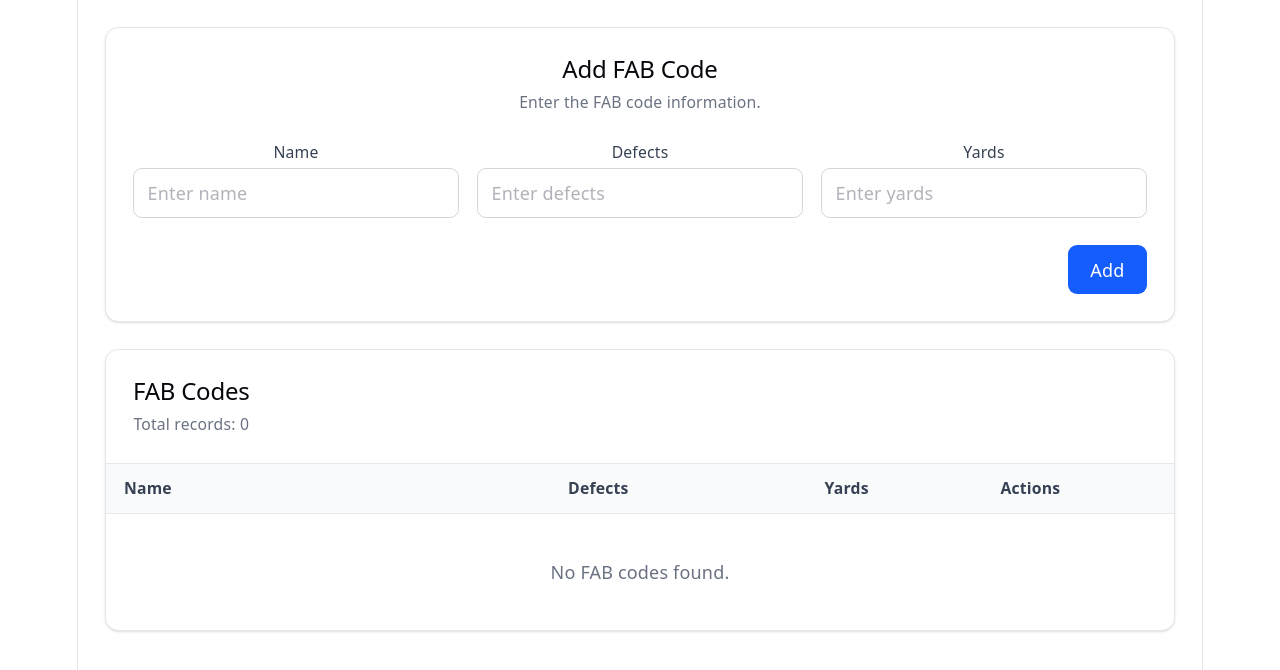
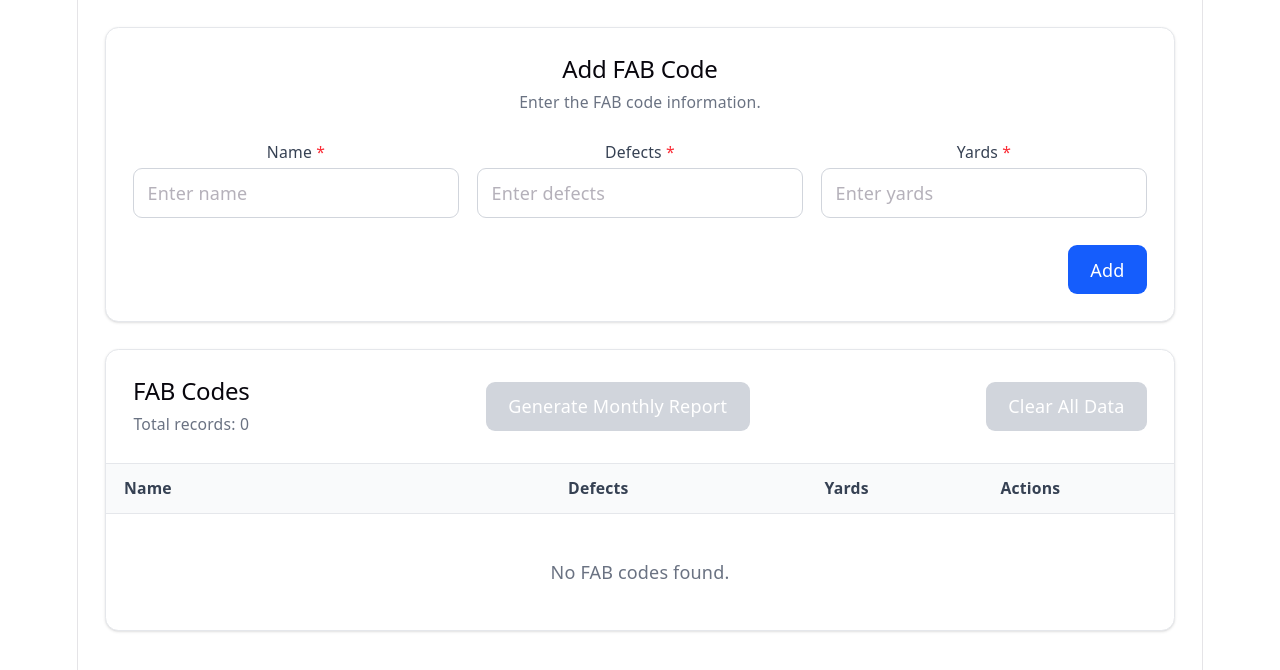
Before and after one commit to jerichojames1k/monthly-fabric-report, a React (Vite) app: page / in a window 1280 px wide. Shown: the top 670 px of the page. Built offline with nearby package versions, Linux system fonts and the light colour scheme.

Commit message:
add monthly report table

```diff
--- a/src/components/fabricCode.tsx
+++ b/src/components/fabricCode.tsx
@@ -21,8 +21,18 @@ const initialForm: FormData = {
 };
 
 export default function FabCodeManager() {
-  const { fabCodes, addFabCode, updateFabCode, removeFabCode } =
-    useFabCodeStore();
+  const {
+    fabCodes,
+    addFabCode,
+    updateFabCode,
+    removeFabCode,
+
+    monthlyReport,
+    showMonthlyReport,
+    generateMonthlyReport,
+    hideMonthlyReport,
+    clearAllData,
+  } = useFabCodeStore();
 
   const [form, setForm] = useState<FormData>(initialForm);
 
@@ -37,12 +47,14 @@ export default function FabCodeManager() {
   const handleChange = (e: React.ChangeEvent<HTMLInputElement>) => {
     const { name, value } = e.target;
 
+    // Do NOT hide monthly report here.
+    // Typing in the form will keep the report open.
+
     setForm((prev) => ({
       ...prev,
-      [name]: value,
+      [name]: name === "name" ? value.toUpperCase() : value,
     }));
 
-    // Remove error for this field
     setErrors((prev) => ({
       ...prev,
       [name]: undefined,
@@ -94,15 +106,17 @@ export default function FabCodeManager() {
       yards: Number(form.yards),
     };
 
-    // Edit
     if (editingId) {
+      // Update existing data
       updateFabCode(editingId, data);
+    } else {
+      // Add new data
+      addFabCode(data);
     }
 
-    // Create
-    else {
-      addFabCode(data);
-    }
+    // Close monthly report after
+    // successful Add / Update
+    hideMonthlyReport();
 
     resetForm();
   };
@@ -112,6 +126,10 @@ export default function FabCodeManager() {
   // --------------------------------
 
   const handleEdit = (fabCode: FabCode) => {
+    // Close monthly report
+    // immediately when Edit is clicked
+    hideMonthlyReport();
+
     setEditingId(fabCode.id);
 
     setForm({
@@ -143,7 +161,9 @@ export default function FabCodeManager() {
 
     removeFabCode(id);
 
-    // If currently editing this record
+    // Close monthly report after delete
+    hideMonthlyReport();
+
     if (editingId === id) {
       resetForm();
     }
@@ -159,8 +179,33 @@ export default function FabCodeManager() {
     setEditingId(null);
   };
 
+  // --------------------------------
+  // Generate monthly report
+  // --------------------------------
+
+  const handleGenerateMonthlyReport = () => {
+    generateMonthlyReport();
+  };
+  const handleClearAllData = () => {
+    const confirmed = window.confirm(
+      "Are you sure you want to clear ALL FAB code data?\n\nThis action cannot be undone.",
+    );
+
+    if (!confirmed) {
+      return;
+    }
+
+    clearAllData();
+
+    // Also reset the form
+    resetForm();
+  };
   return (
     <div className="w-full max-w-6xl mx-auto p-4 sm:p-6">
+      {/* ============================
+          FORM
+      ============================ */}
+
       <div className="bg-white border border-gray-200 rounded-xl shadow-sm p-4 sm:p-6">
         <div className="mb-6">
           <h2 className="text-xl sm:text-2xl font-bold text-gray-800">
@@ -175,7 +220,9 @@ export default function FabCodeManager() {
         </div>
 
         <form onSubmit={handleSubmit}>
-          {/* Inputs */}
+          {/* ============================
+              INPUTS
+          ============================ */}
 
           <div className="grid grid-cols-1 md:grid-cols-3 gap-4">
             {/* Name */}
@@ -185,7 +232,7 @@ export default function FabCodeManager() {
                 htmlFor="name"
                 className="block text-sm font-medium text-gray-700 mb-1"
               >
-                Name
+                Name <span className="text-red-500">*</span>
               </label>
 
               <input
@@ -216,7 +263,7 @@ export default function FabCodeManager() {
                 htmlFor="defects"
                 className="block text-sm font-medium text-gray-700 mb-1"
               >
-                Defects
+                Defects <span className="text-red-500">*</span>
               </label>
 
               <input
@@ -227,6 +274,11 @@ export default function FabCodeManager() {
                 value={form.defects}
                 onChange={handleChange}
                 placeholder="Enter defects"
+                onKeyDown={(e) => {
+                  if (["-", ".", "e", "E", "+"].includes(e.key)) {
+                    e.preventDefault();
+                  }
+                }}
                 className={`w-full rounded-lg border px-3 py-2.5
                   outline-none transition
                   ${
@@ -248,7 +300,7 @@ export default function FabCodeManager() {
                 htmlFor="yards"
                 className="block text-sm font-medium text-gray-700 mb-1"
               >
-                Yards
+                Yards <span className="text-red-500">*</span>
               </label>
 
               <input
@@ -260,6 +312,11 @@ export default function FabCodeManager() {
                 value={form.yards}
                 onChange={handleChange}
                 placeholder="Enter yards"
+                onKeyDown={(e) => {
+                  if (["-", "e", "E", "+"].includes(e.key)) {
+                    e.preventDefault();
+                  }
+                }}
                 className={`w-full rounded-lg border px-3 py-2.5
                   outline-none transition
                   ${
@@ -275,7 +332,9 @@ export default function FabCodeManager() {
             </div>
           </div>
 
-          {/* Buttons */}
+          {/* ============================
+              FORM BUTTONS
+          ============================ */}
 
           <div className="flex flex-col sm:flex-row justify-end gap-2 mt-6">
             {editingId && (
@@ -307,14 +366,12 @@ export default function FabCodeManager() {
       </div>
 
       {/* ============================
-          TABLE
+          FAB CODE TABLE
       ============================ */}
 
       <div className="mt-6 bg-white border border-gray-200 rounded-xl shadow-sm overflow-hidden">
-        {/* Table header */}
-
         <div className="p-4 sm:p-6 border-b border-gray-200">
-          <div className="flex flex-col sm:flex-row sm:items-center sm:justify-between gap-2">
+          <div className="flex flex-col sm:flex-row sm:items-center sm:justify-between gap-4">
             <div>
               <h2 className="text-xl font-bold text-gray-800">FAB Codes</h2>
 
@@ -322,14 +379,41 @@ export default function FabCodeManager() {
                 Total records: {fabCodes.length}
               </p>
             </div>
+
+            <button
+              type="button"
+              onClick={handleGenerateMonthlyReport}
+              disabled={fabCodes.length === 0}
+              className="w-full sm:w-auto px-5 py-2.5 rounded-lg
+                bg-blue-600
+                text-white
+                hover:bg-blue-700
+                disabled:bg-gray-300
+                disabled:cursor-not-allowed
+                transition"
+            >
+              Generate Monthly Report
+            </button>
+            <button
+              type="button"
+              onClick={handleClearAllData}
+              disabled={fabCodes.length === 0}
+              className="w-full sm:w-auto px-5 py-2.5 rounded-lg
+      bg-red-600
+      text-white
+      hover:bg-red-700
+      disabled:bg-gray-300
+      disabled:cursor-not-allowed
+      transition"
+            >
+              Clear All Data
+            </button>
           </div>
         </div>
 
-        {/* Responsive table */}
-
-        <div className="overflow-x-auto">
+        <div className="max-h-[500px] overflow-auto">
           <table className="w-full min-w-[650px]">
-            <thead className="bg-gray-50 border-b border-gray-200">
+            <thead className="sticky top-0 z-10 bg-gray-50 border-b border-gray-200">
               <tr>
                 <th className="px-4 py-3 text-left text-sm font-semibold text-gray-700">
                   Name
@@ -408,6 +492,112 @@ export default function FabCodeManager() {
           </table>
         </div>
       </div>
+
+      {/* ============================
+          MONTHLY REPORT
+      ============================ */}
+
+      {showMonthlyReport && (
+        <div className="mt-6 bg-white border border-gray-200 rounded-xl shadow-sm overflow-hidden">
+          {/* Report Header */}
+
+          <div className="p-4 sm:p-6 border-b border-gray-200">
+            <div className="flex flex-col sm:flex-row sm:items-center sm:justify-between gap-3">
+              <div>
+                <h2 className="text-xl sm:text-2xl font-bold text-gray-800">
+                  Monthly Report
+                </h2>
+
+                <p className="text-sm text-gray-500 mt-1">
+                  Total FAB codes: {monthlyReport.length}
+                </p>
+              </div>
+
+              <button
+                type="button"
+                onClick={hideMonthlyReport}
+                className="w-full sm:w-auto px-4 py-2 rounded-lg
+                  border border-gray-300
+                  text-gray-700
+                  hover:bg-gray-50
+                  transition"
+              >
+                Close Report
+              </button>
+            </div>
+          </div>
+
+          {/* Report Table */}
+
+          <div className="max-h-[500px] overflow-auto">
+            <table className="w-full min-w-[650px]">
+              <thead className="sticky top-0 z-10 bg-gray-50 border-b border-gray-200">
+                <tr>
+                  <th className="px-4 py-3 text-left text-sm font-semibold text-gray-700">
+                    Name
+                  </th>
+
+                  <th className="px-4 py-3 text-right text-sm font-semibold text-gray-700">
+                    Total Defects
+                  </th>
+
+                  <th className="px-4 py-3 text-right text-sm font-semibold text-gray-700">
+                    Total Yards
+                  </th>
+
+                  <th className="px-4 py-3 text-center text-sm font-semibold text-gray-700">
+                    Result %
+                  </th>
+                </tr>
+              </thead>
+
+              <tbody className="divide-y divide-gray-100">
+                {monthlyReport.length === 0 ? (
+                  <tr>
+                    <td
+                      colSpan={4}
+                      className="px-4 py-10 text-center text-gray-500"
+                    >
+                      No monthly report data.
+                    </td>
+                  </tr>
+                ) : (
+                  monthlyReport.map((item, index) => (
+                    <tr
+                      key={`${item.name}-${index}`}
+                      className="hover:bg-gray-50 transition"
+                    >
+                      {/* Name */}
+
+                      <td className="px-4 py-3 text-sm font-medium text-gray-800">
+                        {item.name}
+                      </td>
+
+                      {/* Total Defects */}
+
+                      <td className="px-4 py-3 text-sm text-right text-gray-600">
+                        {item.totalDefects}
+                      </td>
+
+                      {/* Total Yards */}
+
+                      <td className="px-4 py-3 text-sm text-right text-gray-600">
+                        {item.totalYards.toFixed(2)}
+                      </td>
+
+                      {/* Result */}
+
+                      <td className="px-4 py-3 text-sm text-center font-semibold text-green-500">
+                        {item.result}
+                      </td>
+                    </tr>
+                  ))
+                )}
+              </tbody>
+            </table>
+          </div>
+        </div>
+      )}
     </div>
   );
 }
--- a/src/stores/fabricCodeStore.ts
+++ b/src/stores/fabricCodeStore.ts
@@ -13,23 +13,34 @@ interface NewFabCode {
   yards: number;
   defects: number;
 }
+export interface MonthlyReport {
+  name: string;
+  totalDefects: number;
+  totalYards: number;
+  result: number;
+}
 
 interface FabCodeState {
   fabCodes: FabCode[];
-
+  monthlyReport: MonthlyReport[];
+  showMonthlyReport: boolean;
   setFabCode: (fabCodes: FabCode[]) => void;
   addFabCode: (fabCode: NewFabCode) => void;
   updateFabCode: (id: string, fabCode: NewFabCode) => void;
   removeFabCode: (id: string) => void;
   clearFabCodes: () => void;
+  generateMonthlyReport: () => void;
+  hideMonthlyReport: () => void;
+
+  clearAllData: () => void;
 }
-
 
 export const useFabCodeStore = create<FabCodeState>()(
   persist(
-    (set) => ({
+    (set, get) => ({
       fabCodes: [],
-
+      monthlyReport: [],
+      showMonthlyReport: false,
       setFabCode: (fabCodes) => {
         set({ fabCodes });
       },
@@ -54,16 +65,14 @@ export const useFabCodeStore = create<FabCodeState>()(
                   ...item,
                   ...fabCode,
                 }
-              : item
+              : item,
           ),
         }));
       },
 
       removeFabCode: (id) => {
         set((state) => ({
-          fabCodes: state.fabCodes.filter(
-            (item) => item.id !== id
-          ),
+          fabCodes: state.fabCodes.filter((item) => item.id !== id),
         }));
       },
 
@@ -72,10 +81,49 @@ export const useFabCodeStore = create<FabCodeState>()(
           fabCodes: [],
         });
       },
+      generateMonthlyReport: () => {
+        const { fabCodes } = get();
+        const answer = new Map<string, FabCode>();
+        fabCodes.forEach((item) => {
+          const value = answer.get(item.name);
+          if (value) {
+            const addData: FabCode = {
+              ...item,
+              yards: value.yards + item.yards,
+              defects: value.defects + item.defects,
+            };
+            answer.set(item.name, addData);
+          } else {
+            answer.set(item.name, item);
+          }
+        });
+        const report: MonthlyReport[] = Array.from(answer.values()).map(
+          (item) => {
+            const totalYards = item.yards;
+            const totalDefects = item.defects;
+            const result =
+              totalDefects === 0
+                ? 0
+                : Number(((totalYards / totalDefects) * 0.1).toFixed(2));
+            return { name: item.name, totalDefects, totalYards, result };
+          },
+        );
+        set({ monthlyReport: report, showMonthlyReport: true });
+      },
+      hideMonthlyReport: () => {
+        set({ showMonthlyReport: false });
+      },
+      clearAllData: () => {
+        set({
+          fabCodes: [],
+          monthlyReport: [],
+          showMonthlyReport: false,
+        });
+      },
     }),
 
     {
       name: "fab-code-storage",
-    }
-  )
+    },
+  ),
 );
```
Lines whose indentation alone changed are shown as unchanged.
